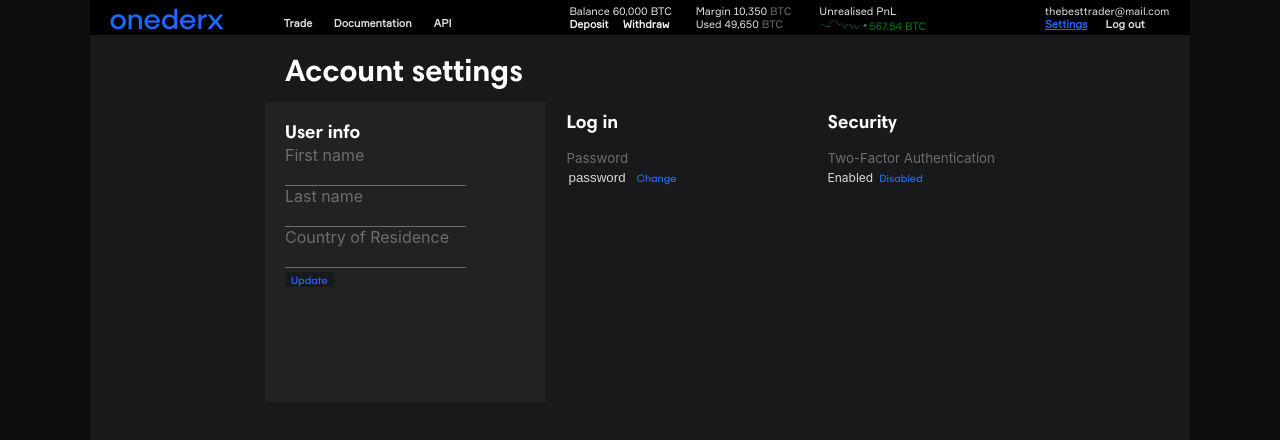
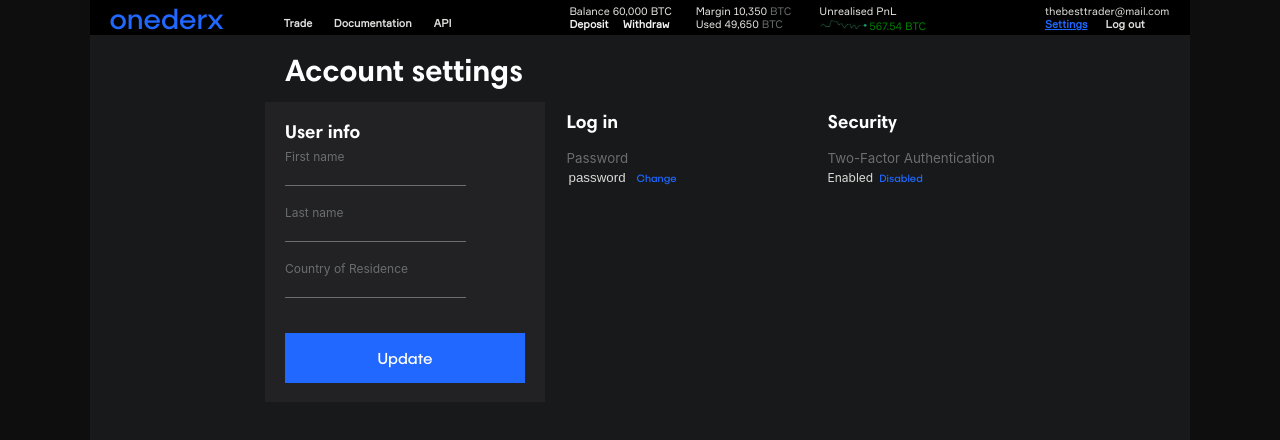
Before and after one commit to Stadionova/test-proj__onederx, a React (Create React App) app: page / in a window 1280 px wide. Shown: the top 440 px of the page. Built offline with nearby package versions, Linux system fonts and the light colour scheme.

Commit message:
changed style of modal window

```diff
--- a/src/Components/UserInfo/UserInfo.css
+++ b/src/Components/UserInfo/UserInfo.css
@@ -110,6 +110,7 @@ dialog {
   border-bottom: solid 1px rgb(106, 110, 110);
   color: rgb(218, 217, 214);
   outline: none !important;
+  margin-bottom: 15px;
 }
 
 .modalWindow input:active,
@@ -120,4 +121,14 @@ input:focus {
 
 .modalWindow span {
   color: rgb(106, 110, 110);
+  font-size: 9pt;
 }
+
+.modalWindow button {
+  width: 240px;
+  height: 50px;
+  background-color: rgb(32, 104, 255);
+  color: white;
+  margin-top: 20px;
+  font-size: 12pt;
+}
```
